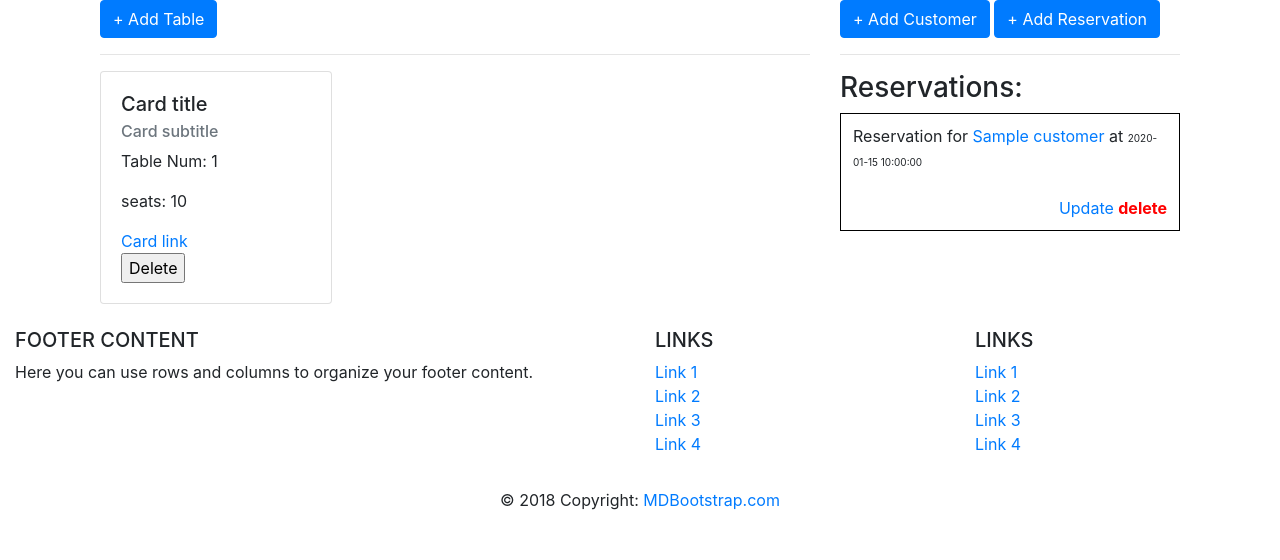
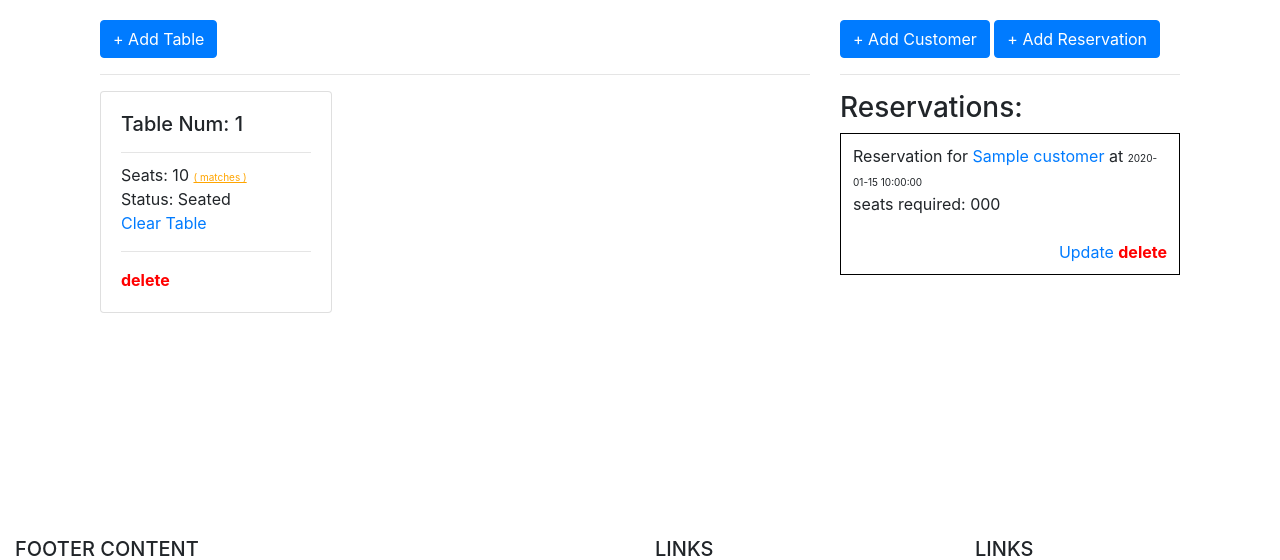
Before and after one commit to Monica-0880/Waitlist, a Python web app: template templates/index.html in a window 1280 px wide. Shown: the part 56-616 px from the top of the page. Run offline with Jinja, Linux system fonts and the light colour scheme; the template is opened without the code that fills it: most values are stand-ins (such as "Sample title", 1, 10 or a date in 2020); some libraries are stand-ins or nearby versions.

Commit message:
added matching functionality

```diff
--- a/routes.py
+++ b/routes.py
@@ -136,7 +136,7 @@ def get_seating_tables(id):
 def update_seating_tables(id):
     pass
 
-@app.route("/seating_tables/delete/<id>", methods=['POST'])
+@app.route("/seating_tables/delete/<id>")
 def delete_seating_tables(id):
     thisSeatingTable = Seating_table.query.get(id)
     db.session.delete(thisSeatingTable)
@@ -184,7 +184,7 @@ def update_customer(id):
 
 
 
-@app.route("/customer/delete/<id>", methods=['POST'])
+@app.route("/customer/delete/<id>")
 def delete_customer(id):
     thisCustomer = Customer.query.get(id)
     db.session.delete(thisCustomer)
--- a/templates/base.html
+++ b/templates/base.html
@@ -45,7 +45,7 @@
     {% endwith %}
 
 
-    <div class="container">
+    <div class="container" style="margin: 20px auto 200px;">
       <div class="row">
         <div class="col-sm-12">
           {% block content %}{% endblock %}
@@ -151,5 +151,21 @@
   crossorigin="anonymous"></script>
     <script src="https://cdnjs.cloudflare.com/ajax/libs/popper.js/1.12.9/umd/popper.min.js" integrity="sha384-ApNbgh9B+Y1QKtv3Rn7W3mgPxhU9K/ScQsAP7hUibX39j7fakFPskvXusvfa0b4Q" crossorigin="anonymous"></script>
     <script src="https://maxcdn.bootstrapcdn.com/bootstrap/4.0.0/js/bootstrap.min.js" integrity="sha384-JZR6Spejh4U02d8jOt6vLEHfe/JQGiRRSQQxSfFWpi1MquVdAyjUar5+76PVCmYl" crossorigin="anonymous"></script>
+
+    <script>
+        $('.matches').click( function() {
+            thisSeats = parseInt( $(this).data('seats') );
+            var allReservations = $('.reservation');
+
+            $('.reservation').removeClass('highlighted');
+
+            allReservations.each(function(item){
+              seats = parseInt( $(allReservations[item])[0].dataset.seats );
+              if( seats <= thisSeats ){
+                $(allReservations[item]).addClass('highlighted');
+              }
+            })
+        });
+    </script>
 </body>
 </html>
--- a/templates/index.html
+++ b/templates/index.html
@@ -29,6 +29,15 @@
         display: inline-block;
         float: right;
     }
+    .matches{
+        font-size: 10px;
+        text-decoration: underline;
+        color: orange;
+        cursor: pointer;
+    }
+    .highlighted {
+        background-color: pink;
+    }
 </style>
 
 <div class="container">
@@ -42,14 +51,29 @@
             {% for seatingtable in seatingTables %}
                 <div class="card" style="width: 32.7%; display: inline-block;">
                     <div class="card-body">
-                        <h5 class="card-title">Card title</h5>
-                        <h6 class="card-subtitle mb-2 text-muted">Card subtitle</h6>
-                        <p class="card-text">Table Num: {{seatingtable.table_number}} </p>
-                        <p class="card-text">seats: {{seatingtable.seats}} </p>
-                        <a href="/seating_tables/{{seatingtable.id}}" class="card-link">Card link</a>
-                        <form action="/seating_tables/delete/{{seatingtable.id}}" method='POST'>
-                            <input type="submit" value="Delete">
-                        </form>
+                        <h5 class="card-title">
+                            Table Num: {{seatingtable.table_number}} <hr>
+                        </h5>
+                        <h6 class="card-subtitle mb-2 text-muted"></h6>
+                        <div class="card-text">
+                            Seats: {{seatingtable.seats}}
+                            <span class="matches" data-seats="{{ seatingtable.seats }}">( matches )</span>
+                            <br>
+                            Status:
+                            {% if seatingtable.seating_reservations|length > 0 %}
+                                Seated
+                                <br>
+                                <a href="/seating_tables/clear/{{seatingtable.id}}" class="card-link">Clear Table</a>
+                            {% else %}
+                                Empty
+                                <br>
+                                <a href="/seating_reservation/add/{{seatingtable.id}}" class="card-link">+ Reservation</a>
+                            {% endif %}
+                            <hr>
+                            <a href="/seating_tables/delete/{{seatingtable.id}}" class="warning" onclick="alert('Are you sure you want to delete this reservation?')">
+                                delete
+                            </a>
+                        </div>
                     </div>
                 </div>
             {% endfor %}
@@ -61,17 +85,16 @@
             <h3>Reservations:</h3>
             {% if reservations|length > 0 %}
                 {% for reservation in reservations %}
-                    <div class="reservation">
+                    <div class="reservation" data-seats="{{reservation.number_people}}12">
                         Reservation for
                         <a href="/customer/{{reservation.customer.id}}">
                             {{reservation.customer.name}}
                         </a> at
                         <span style="font-size: 10px;">{{reservation.reservation_time}}</span> <br>
+                        <span style="font-size: 12px;"></span>seats required: {{reservation.number_people}}</span> <br>
                         <div class="pill {{reservation.status}}">{{reservation.status}}</div><br>
                         <div class="reservation_settings">
                             <a href="{{ url_for('update_reservation', id=reservation.id )}}">Update</a>
-                            <!-- <a href="{{ url_for('get_reservation', id=reservation.id )}}">view</a> -->
-                            <!-- <a href="{{ url_for('update_customer', id=reservation.customer.id )}}">Edit Customer</a> -->
                             <a class="warning" href="/reservation/delete/{{reservation.id}}"
                                onclick="alert('Are you sure you want to delete this reservation?')" >
                                 delete
```
Also changed, not shown: templates/reservation/reservation_update.html (+20 -11 lines).
